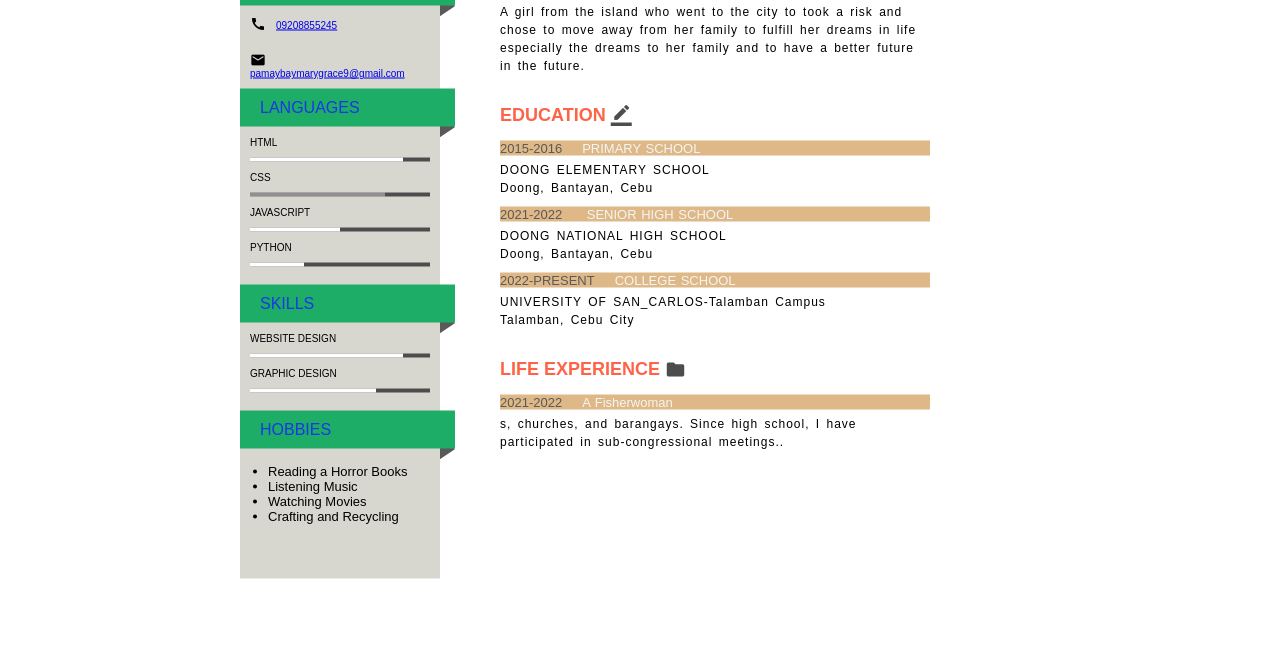
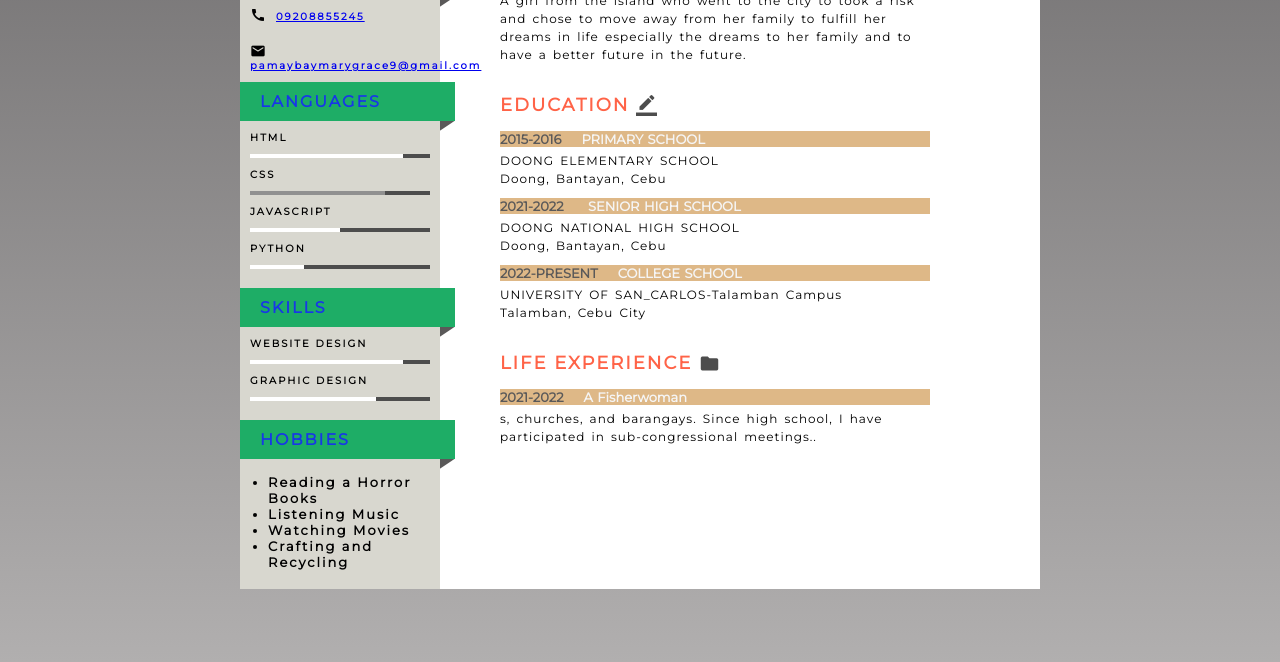
Before and after one commit to grazieeeee/grazieeeee., a plain HTML site: page index.html in a window 1280 px wide. Shown: the part 324-986 px from the top of the page. Before the commit the page ends 903 px from the top, so only its background shows below. Drawn offline with Linux system fonts and the light colour scheme.

Commit message:
created resume.css

```diff
--- a/resume.css
+++ b/resume.css
@@ -1,11 +1,3 @@
-
-
-Skip to content
-Using University of San Carlos Mail with screen readers
-Enable desktop notifications for University of San Carlos Mail.
-   OK  No thanks
-
-
 @import url('https://fonts.googleapis.com/css2?family=Montserrat&display=swap');
 body{
 	background-image: linear-gradient(#636162, #b1afaf);
@@ -189,5 +181,3 @@ h2{
 .icons i:hover{
 	opacity: 0.5;
 }
-resume.css
-Displaying resume.css.
```
